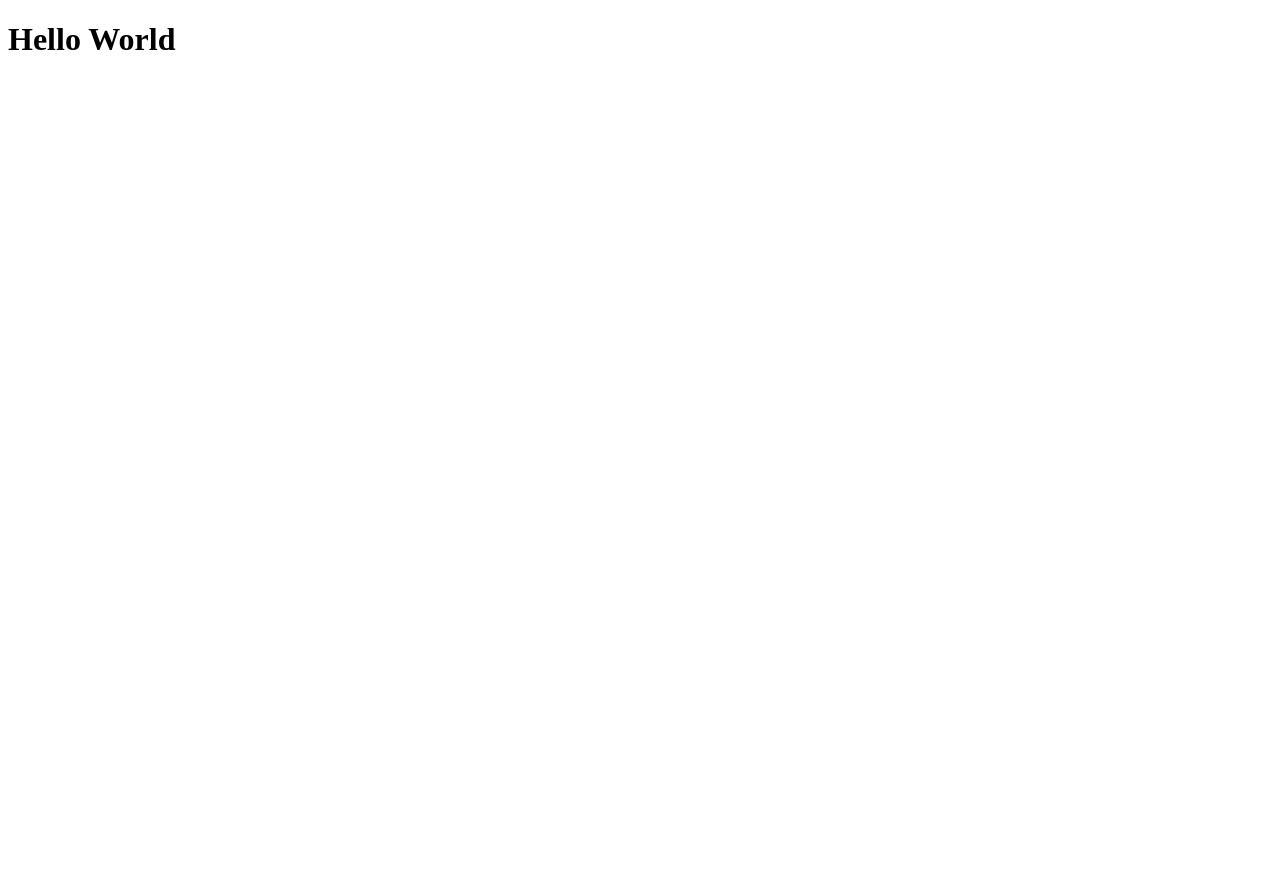
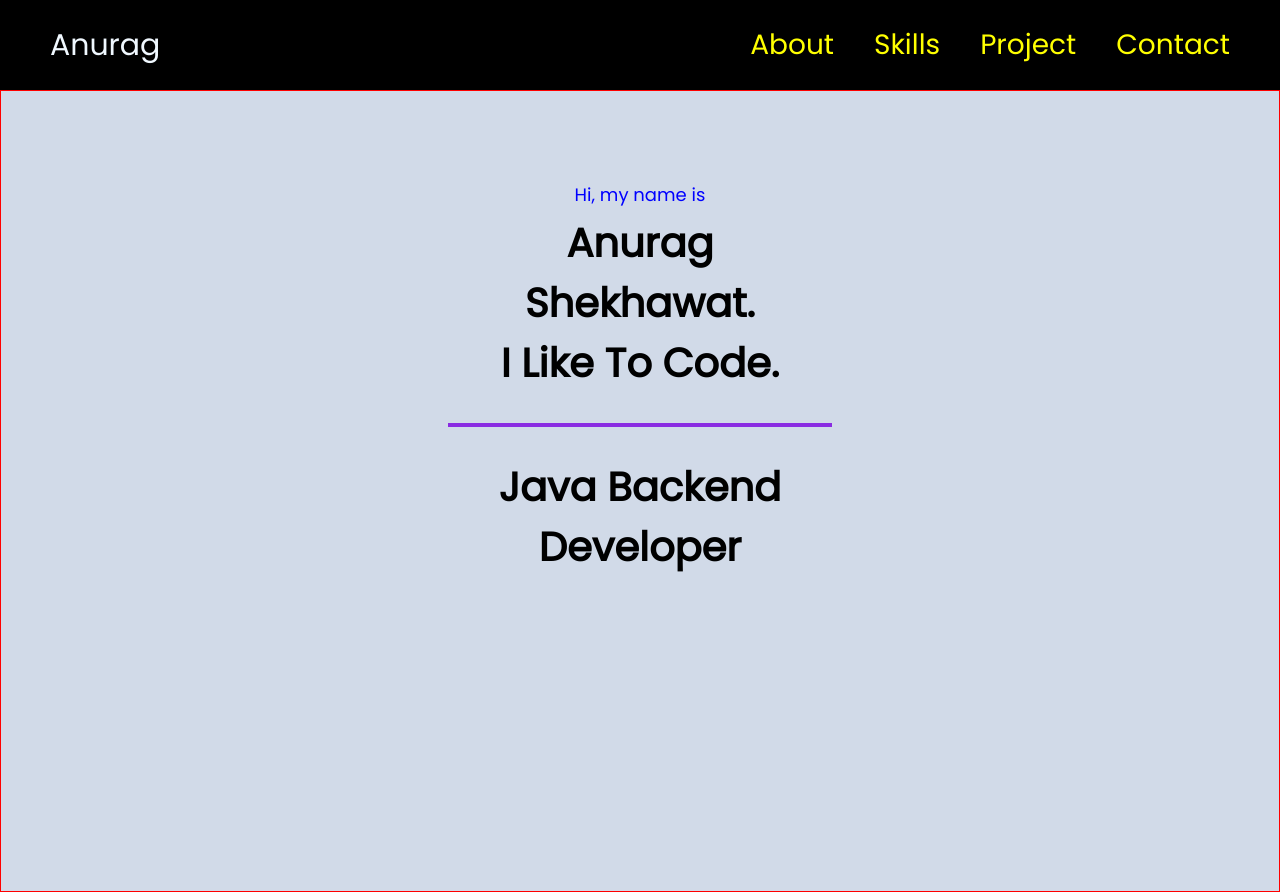
Before and after one commit to Anurag-shekawat/Anurag-shekawat.github.io, a plain HTML site: page index.html in a window 1280 px wide. Before the commit the page ends 800 px from the top, so only its background shows below. Drawn offline with Linux system fonts and the light colour scheme.

Commit message:
portfolio

```diff
--- a/index.html
+++ b/index.html
@@ -5,8 +5,33 @@
     <meta http-equiv="X-UA-Compatible" content="IE=edge" />
     <meta name="viewport" content="width=device-width, initial-scale=1.0" />
     <title>Anurag_Portfolio</title>
+    <link rel="stylesheet" href="portfolio.css" />
   </head>
   <body>
-    <h1>Hello World</h1>
+    <header>
+      <div class="navbar">
+        <div class="part1_navbar">
+          <p>Anurag</p>
+        </div>
+        <div class="Part2_navbar">
+          <p>About</p>
+          <p>Skills</p>
+          <p>Project</p>
+          <p>Contact</p>
+        </div>
+      </div>
+    </header>
+    <main>
+      <div class="container">
+        <div class="myBox">
+          <p>Hi, my name is</p>
+          <h1>Anurag Shekhawat.</h1>
+          <h1>I Like To Code.</h1>
+          <hr>
+          <h1>Java Backend</h1>
+          <h1>Developer</h1>
+        </div>
+      </div>
+    </main>
   </body>
 </html>
--- /dev/null
+++ b/portfolio.css
@@ -0,0 +1,63 @@
+@import url('https://fonts.googleapis.com/css2?family=Poppins&display=swap');
+
+*{
+    margin: 0;
+    padding: 0;
+    font-family: 'Poppins', sans-serif;
+}
+
+.navbar{
+    background-color: black;
+    display: flex;
+    justify-content: space-between;
+    align-items: center;
+    height: 70px;
+    padding: 10px;
+    font-size: 28px;
+    color: yellow;
+}
+
+.part1_navbar{
+    color: aliceblue;
+    margin-left: 40px;
+    font-size: 30px;
+}
+
+.Part2_navbar{
+    display: flex;
+}
+
+.Part2_navbar>p{
+    margin-right: 40px;
+}
+
+.container{
+    border: 1px solid red;
+    background-color: #d1dae8;
+    height: 800px;
+
+}
+
+.myBox{
+    /* border: 1px solid black; */
+    margin: auto;
+    margin-top: 90px;
+    height: 400px;
+    width: 30%;
+    text-align: center;
+}
+
+.myBox>p{
+    color: blue;
+    margin-bottom: 5px;
+    font-size: 18px;
+}
+
+.myBox>hr{
+    margin: 30px 0 30px 0;
+    border: 2px solid blueviolet;
+}
+
+.myBox>h1{
+    font-size: 40px;
+}
```
Also changed, not shown: portfolio.js (added).
